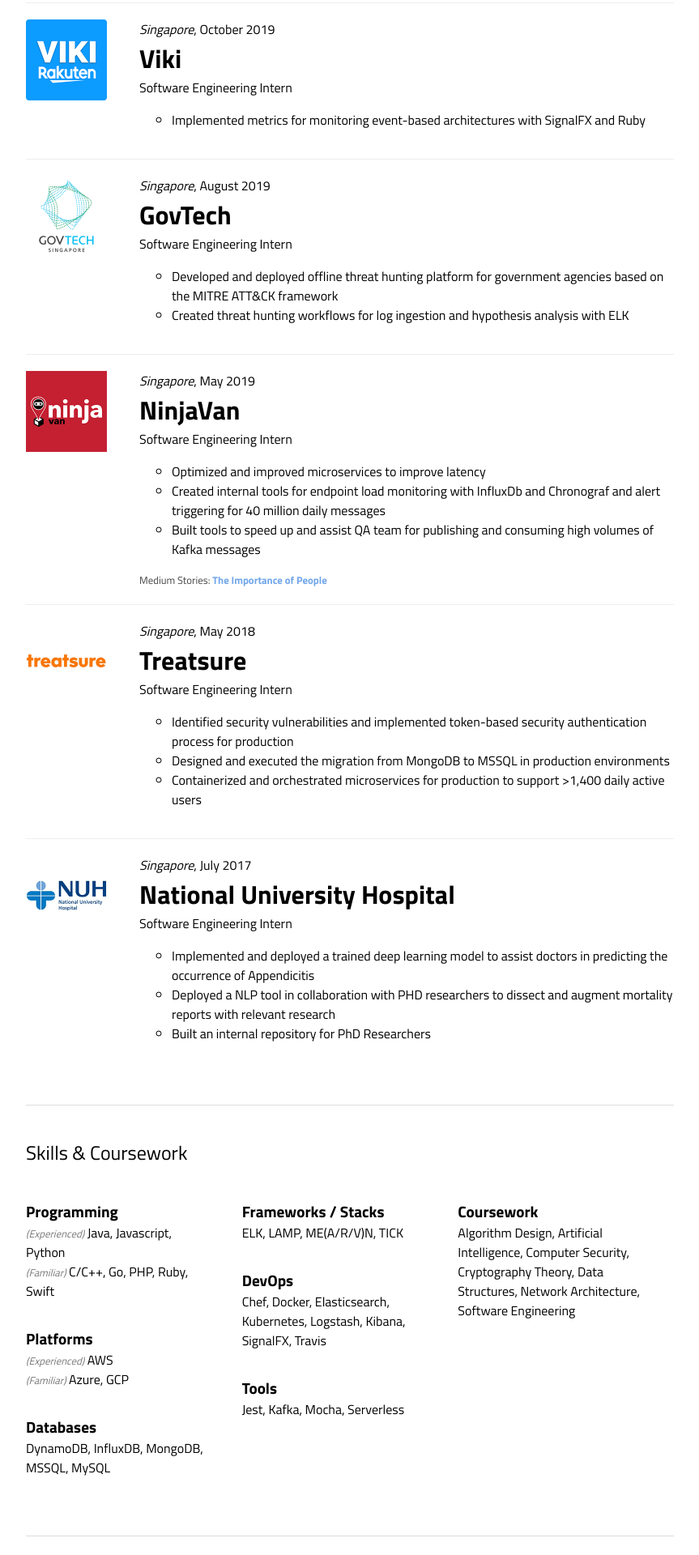
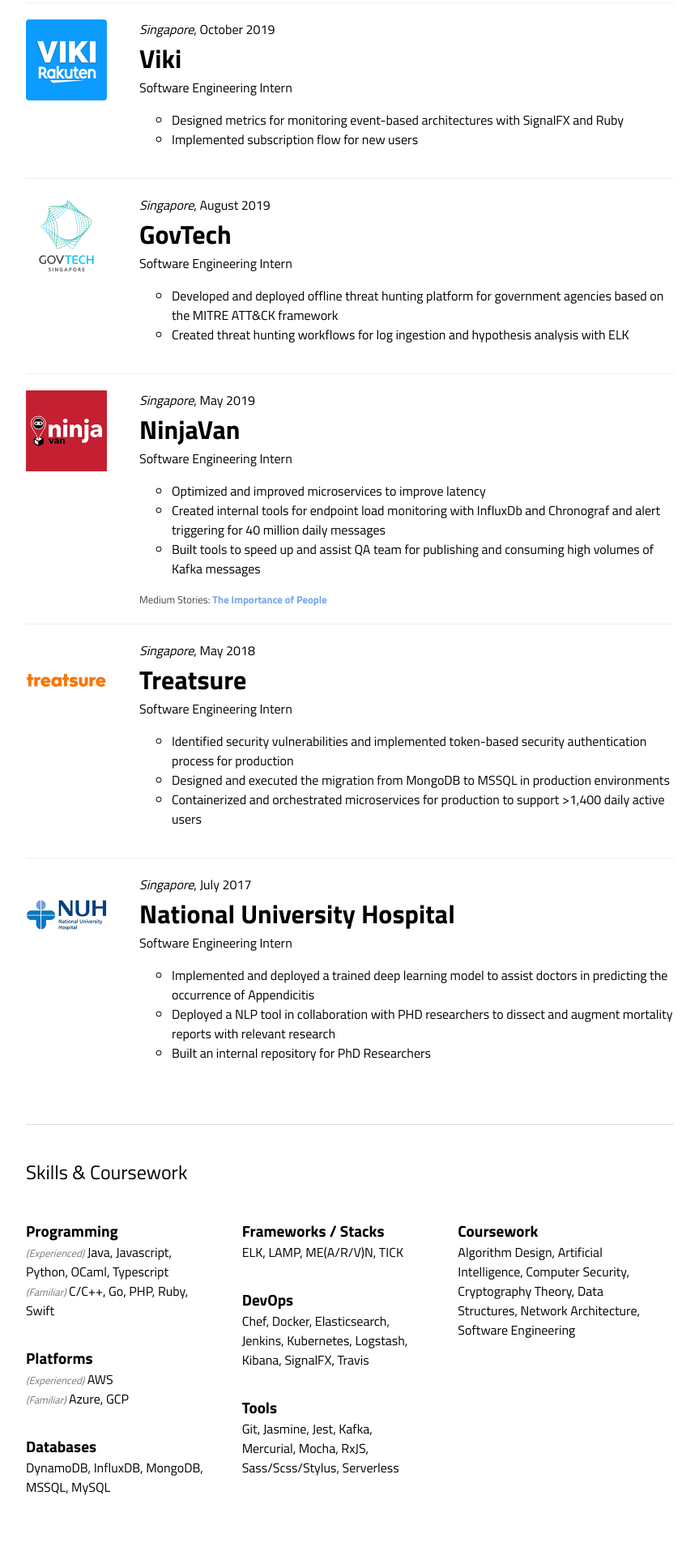
Before and after one commit to keloysiusmak/personal-website, a Vue app: page / in a window 1280 px wide. Shown: the part 1200-3120 px from the top of the page at 81% size, without its empty margins (208-1071 px from the left). Built offline with nearby package versions, Linux system fonts and the light colour scheme.

Commit message:
Update skills

```diff
--- a/src/components/Home.vue
+++ b/src/components/Home.vue
@@ -53,7 +53,8 @@
           <div class="title">Viki</div>
           <div class="position">Software Engineering Intern</div>
           <ul>
-            <li>Implemented metrics for monitoring event-based architectures with SignalFX and Ruby</li>
+            <li>Designed metrics for monitoring event-based architectures with SignalFX and Ruby</li>
+            <li>Implemented subscription flow for new users</li>
           </ul>
         </div>
       </div>
@@ -124,7 +125,7 @@
         <div class="skill-column">
           <div class="skill-category">
             <div class="title">Programming</div>
-            <div class="writeup"><i>(Experienced)</i> Java, Javascript, Python</div>
+            <div class="writeup"><i>(Experienced)</i> Java, Javascript, Python, OCaml, Typescript</div>
             <div class="writeup"><i>(Familiar)</i> C/C++, Go, PHP, Ruby, Swift</div>
           </div>
           <div class="skill-category">
@@ -144,11 +145,11 @@
           </div>
           <div class="skill-category">
             <div class="title">DevOps</div>
-            <div class="writeup">Chef, Docker, Elasticsearch, Kubernetes, Logstash, Kibana, SignalFX, Travis</div>
+            <div class="writeup">Chef, Docker, Elasticsearch, Jenkins, Kubernetes, Logstash, Kibana, SignalFX, Travis</div>
           </div>
           <div class="skill-category">
             <div class="title">Tools</div>
-            <div class="writeup">Jest, Kafka, Mocha, Serverless</div>
+            <div class="writeup">Git, Jasmine, Jest, Kafka, Mercurial, Mocha, RxJS, Sass/Scss/Stylus, Serverless</div>
           </div>
         </div>
         <div class="skill-column">
```
